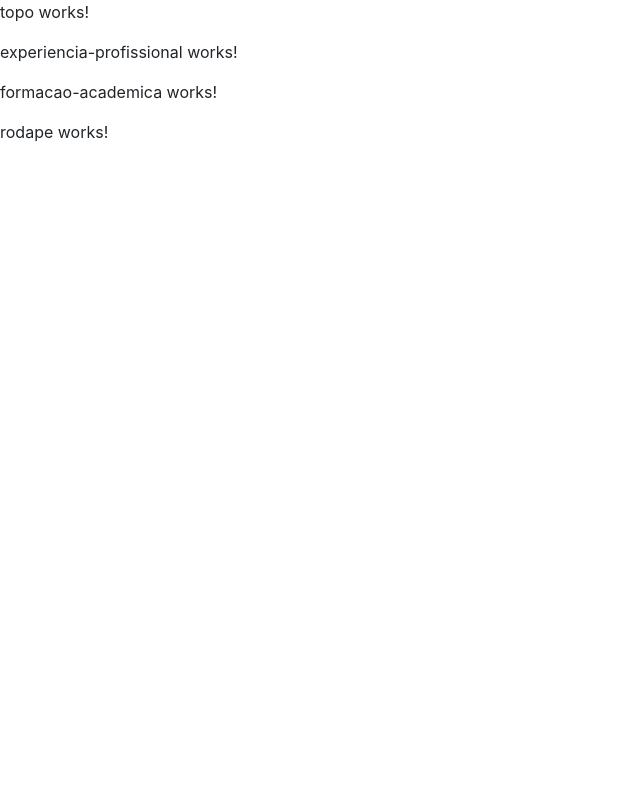
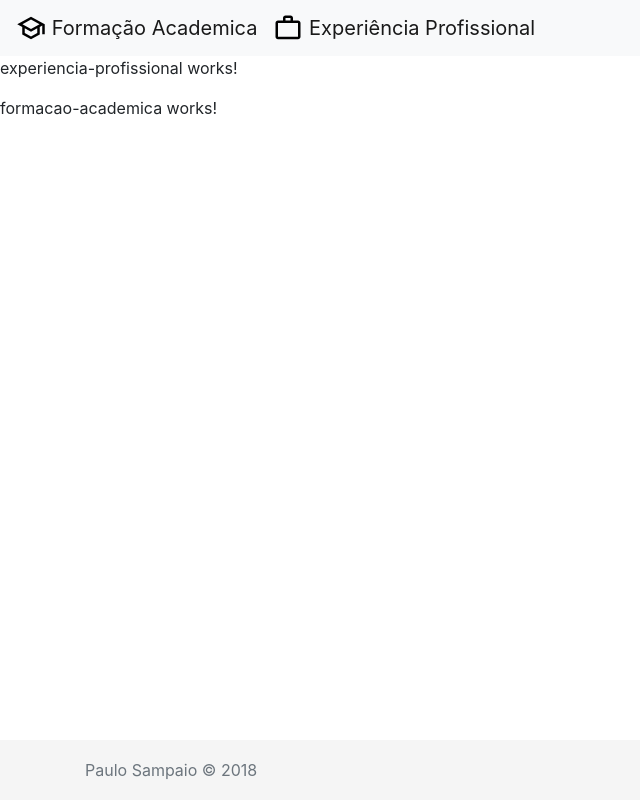
Before and after one commit to paulosales47/SitePessoal, an Angular app: page / in a window 1280 px wide. Shown: the whole page, without its empty margins (0-640 px from the left). Built offline with nearby package versions, Linux system fonts and the light colour scheme.

Commit message:
Configuração inicial das views de topo e rodape

```diff
--- a/src/app/rodape/rodape.component.css
+++ b/src/app/rodape/rodape.component.css
@@ -0,0 +1,8 @@
+.footer{
+    position: absolute;
+    bottom: 0;
+    width: 100%;
+    height: 60px;
+    line-height: 60px;
+    background-color: #f5f5f5;
+}
--- a/src/app/rodape/rodape.component.html
+++ b/src/app/rodape/rodape.component.html
@@ -1,3 +1,5 @@
-<p>
-  rodape works!
-</p>
+<footer class="footer">
+  <div class="container">
+    <span class="text-muted">Paulo Sampaio &copy; 2018</span>
+  </div>
+</footer>
--- a/src/app/topo/topo.component.html
+++ b/src/app/topo/topo.component.html
@@ -1,3 +1,14 @@
-<p>
-  topo works!
-</p>
+<nav class="navbar navbar-expand-lg navbar-light bg-light">
+  <div class="collapse navbar-collapse" id="navbarNav">
+    <a class="navbar-brand" href="#">
+      <img src="../../assets/ico/outline-school-24px.svg" width="30" height="30" class="d-inline-block align-top" alt="">
+      Formação Academica
+    </a>
+
+    <a class="navbar-brand" href="#">
+      <img src="../../assets/ico/outline-work_outline-24px.svg" width="30" height="30" class="d-inline-block align-top" alt="">
+      Experiência Profissional
+    </a>
+
+  </div>
+</nav>
```
Also changed, not shown: src/app/app.component.html (line endings or trailing spaces), src/assets/ico/outline-school-24px.svg (added), src/assets/ico/outline-work_outline-24px.svg (added).
